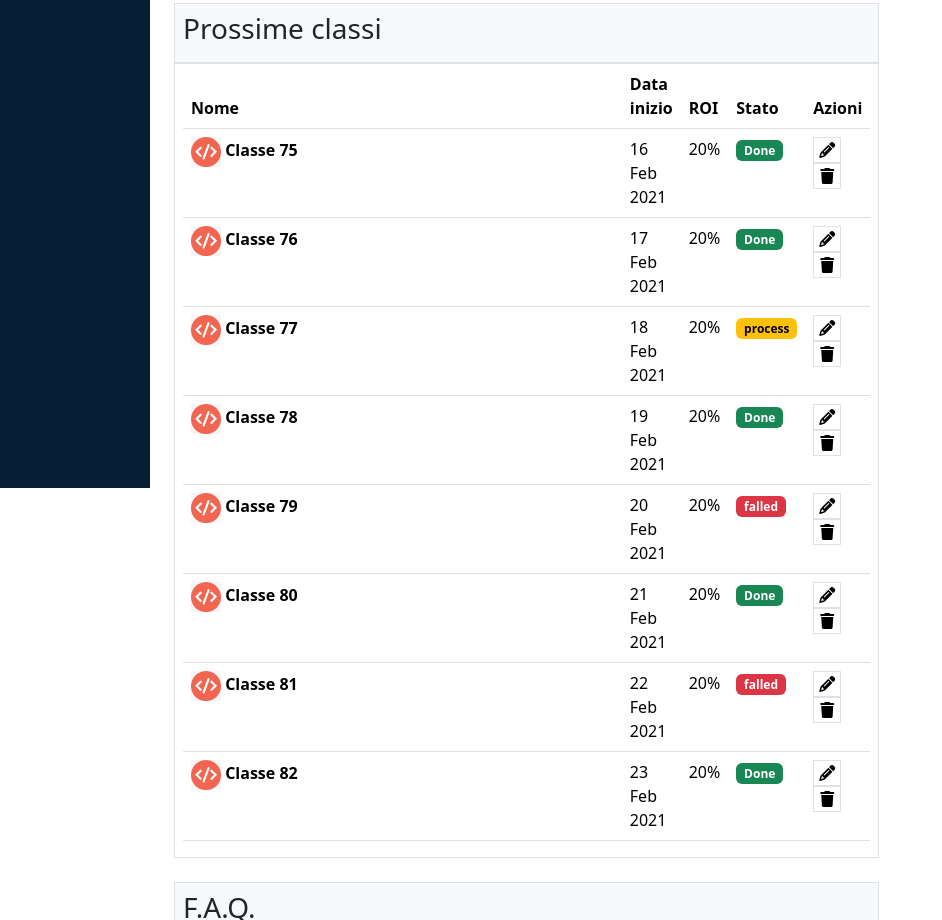
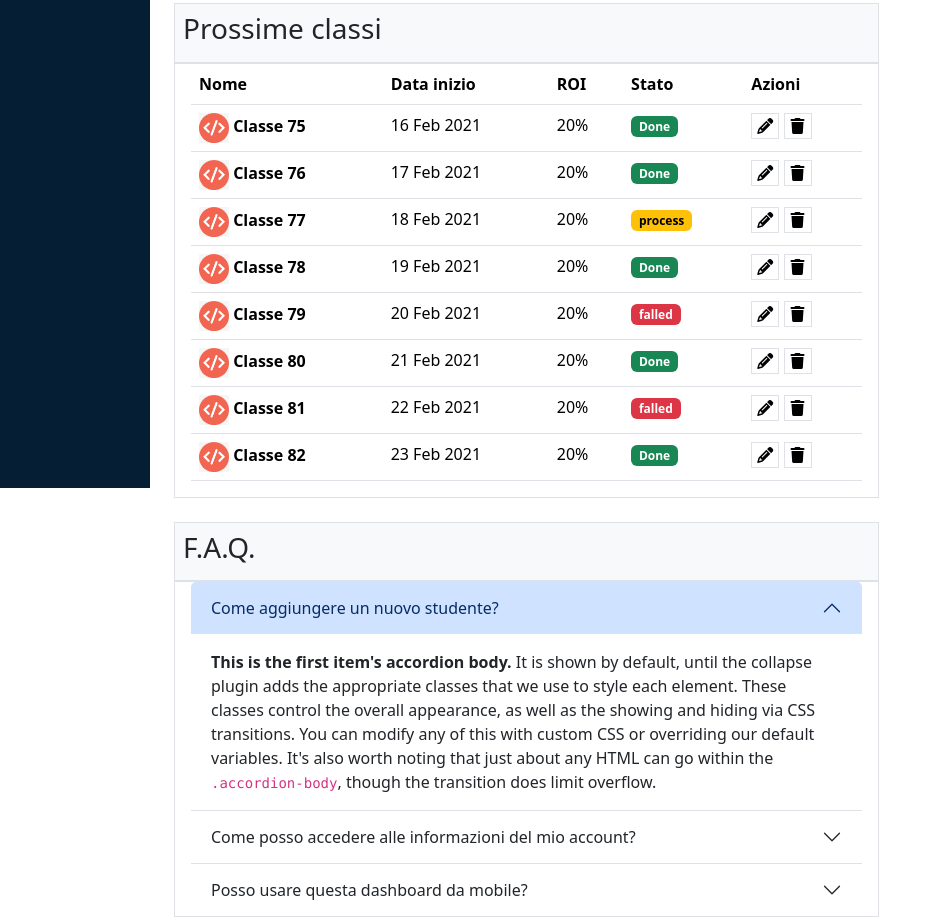
Before and after one commit to Lapo0/html-css-bootstrap-dashboard, a plain HTML site: page index.html in a window 1280 px wide. Shown: the part 307-1227 px from the top of the page, without its empty margins (0-942 px from the left). Drawn offline with nearby package versions, Linux system fonts and the light colour scheme.

Commit message:
FEAT border in section faq&next-class

```diff
--- a/css/style.css
+++ b/css/style.css
@@ -113,6 +113,10 @@ main
     .sidebar a span{
         display: none;
     }
+
+    .none{
+        display: none;
+    }
 }
 
 
--- a/index.html
+++ b/index.html
@@ -241,13 +241,13 @@
                                             <h3 class="bg-body-tertiary border mb-0 pt-2 pb-3 px-2">
                                                 Prossime classi
                                             </h3>
-                                            <div class="bd-table border px-2">
+                                            <div class="bd-table border px-3">
                                                 <table class="table">
                                                     <thead>
                                                       <tr>
-                                                        <th scope="col" class="col-8">Nome</th>
-                                                        <th scope="col">Data inizio</th>
-                                                        <th scope="col">ROI</th>
+                                                        <th scope="col" >Nome</th>
+                                                        <th scope="col" class="none">Data inizio</th>
+                                                        <th scope="col" class="none">ROI</th>
                                                         <th scope="col">Stato</th>
                                                         <th scope="col">Azioni</th>
                                                       </tr>
@@ -258,8 +258,8 @@
                                                             <img src="./img/class-avatar.jpg" alt="">
                                                             Classe 75
                                                         </th>
-                                                        <td>16 Feb 2021</td>
-                                                        <td>20%</td>
+                                                        <td class="none">16 Feb 2021</td>
+                                                        <td class="none">20%</td>
                                                         <td>
                                                             <span class="badge text-bg-success">Done</span>
                                                         </td>
@@ -277,8 +277,8 @@
                                                             <img src="./img/class-avatar.jpg" alt="">
                                                             Classe 76
                                                         </th>
-                                                        <td>17 Feb 2021</td>
-                                                        <td>20%</td>
+                                                        <td class="none">17 Feb 2021</td>
+                                                        <td class="none">20%</td>
                                                         <td>
                                                             <span class="badge text-bg-success">Done</span>
                                                         </td>
@@ -296,8 +296,8 @@
                                                             <img src="./img/class-avatar.jpg" alt="">
                                                             Classe 77
                                                         </th>
-                                                        <td>18 Feb 2021</td>
-                                                        <td>20%</td>
+                                                        <td class="none">18 Feb 2021</td>
+                                                        <td class="none">20%</td>
                                                         <td>
                                                             <span class="badge text-bg-warning">process</span>
                                                         </td>
@@ -315,8 +315,8 @@
                                                             <img src="./img/class-avatar.jpg" alt="">
                                                             Classe 78
                                                         </th>
-                                                        <td>19 Feb 2021</td>
-                                                        <td>20%</td>
+                                                        <td class="none">19 Feb 2021</td>
+                                                        <td class="none">20%</td>
                                                         <td>
                                                             <span class="badge text-bg-success">Done</span>
                                                         </td>
@@ -334,8 +334,8 @@
                                                             <img src="./img/class-avatar.jpg" alt="">
                                                             Classe 79
                                                         </th>
-                                                        <td>20 Feb 2021</td>
-                                                        <td>20%</td>
+                                                        <td class="none">20 Feb 2021</td>
+                                                        <td class="none">20%</td>
                                                         <td>
                                                             <span class="badge text-bg-danger">falled</span>
                                                         </td>
@@ -353,8 +353,8 @@
                                                             <img src="./img/class-avatar.jpg" alt="">
                                                             Classe 80
                                                         </th>
-                                                        <td>21 Feb 2021</td>
-                                                        <td>20%</td>
+                                                        <td class="none">21 Feb 2021</td>
+                                                        <td class="none">20%</td>
                                                         <td>
                                                             <span class="badge text-bg-success">Done</span>
                                                         </td>
@@ -372,8 +372,8 @@
                                                             <img src="./img/class-avatar.jpg" alt="">
                                                             Classe 81
                                                         </th>
-                                                        <td>22 Feb 2021</td>
-                                                        <td>20%</td>
+                                                        <td class="none">22 Feb 2021</td>
+                                                        <td class="none">20%</td>
                                                         <td>
                                                             <span class="badge text-bg-danger">falled</span>
                                                         </td>
@@ -391,8 +391,8 @@
                                                             <img src="./img/class-avatar.jpg" alt="">
                                                             Classe 82
                                                         </th>
-                                                        <td>23 Feb 2021</td>
-                                                        <td>20%</td>
+                                                        <td class="none">23 Feb 2021</td>
+                                                        <td class="none">20%</td>
                                                         <td>
                                                             <span class="badge text-bg-success">Done</span>
                                                         </td>
@@ -417,9 +417,9 @@
                                             <h3 class="bg-body-tertiary border mb-0 pt-2 pb-3 px-2">
                                                 F.A.Q.
                                             </h3>
-                                            <div class="bd-faq">
+                                            <div class="bd-faq border px-3">
                                                 <div class="accordion" id="accordionExample">
-                                                    <div class="accordion-item">
+                                                    <div class="accordion-item border-0 border-bottom">
                                                       <h2 class="accordion-header" id="headingOne">
                                                         <button class="accordion-button" type="button" data-bs-toggle="collapse" data-bs-target="#collapseOne" aria-expanded="true" aria-controls="collapseOne">
                                                           Come aggiungere un nuovo studente?
@@ -431,7 +431,7 @@
                                                         </div>
                                                       </div>
                                                     </div>
-                                                    <div class="accordion-item">
+                                                    <div class="accordion-item border-0 border-bottom">
                                                       <h2 class="accordion-header" id="headingTwo">
                                                         <button class="accordion-button collapsed" type="button" data-bs-toggle="collapse" data-bs-target="#collapseTwo" aria-expanded="false" aria-controls="collapseTwo">
                                                           Come posso accedere alle informazioni del mio account?
@@ -443,7 +443,7 @@
                                                         </div>
                                                       </div>
                                                     </div>
-                                                    <div class="accordion-item">
+                                                    <div class="accordion-item border-0">
                                                       <h2 class="accordion-header" id="headingThree">
                                                         <button class="accordion-button collapsed" type="button" data-bs-toggle="collapse" data-bs-target="#collapseThree" aria-expanded="false" aria-controls="collapseThree">
                                                           Posso usare questa dashboard da mobile?
```
